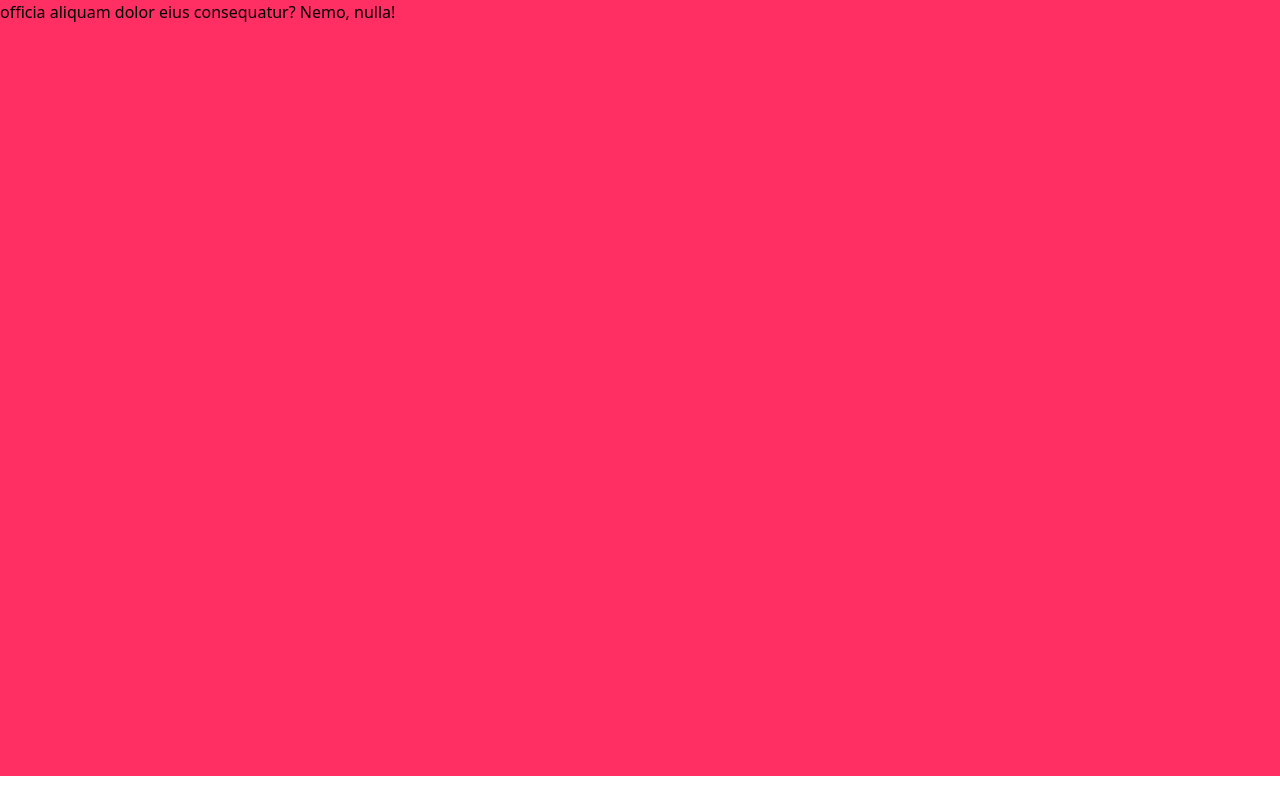
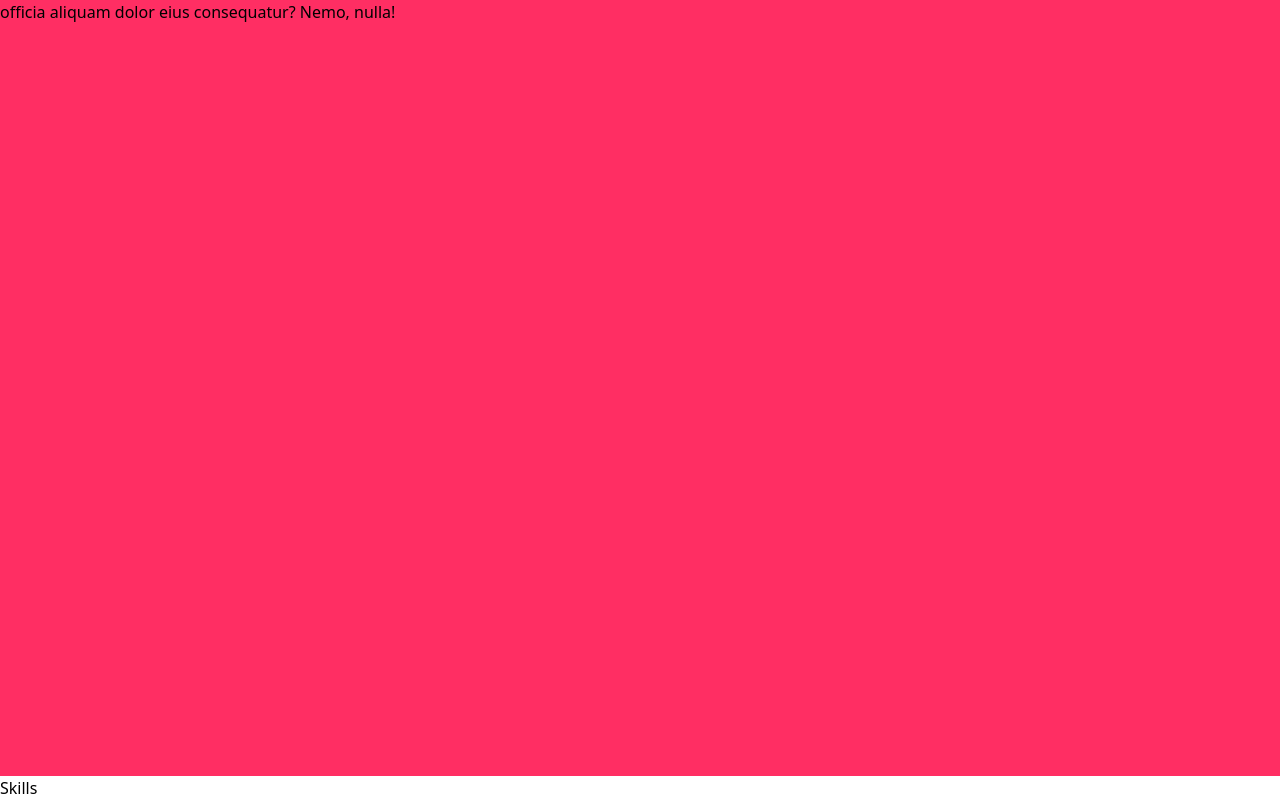
Before and after one commit to DSQL-MONGKEY/Dportfolio-v1, a React (Vite) app: page / in a window 1280 px wide. Shown: the part 824-1624 px from the top of the page. Before the commit the page ends 1600 px from the top, so only its background shows below. Built offline with nearby package versions, Linux system fonts and the light colour scheme.

Commit message:
feat<App: add Skill container to be render

```diff
--- a/src/App.tsx
+++ b/src/App.tsx
@@ -2,6 +2,7 @@ import About from "@container/About"
 import Navbar from "./components/Navbar"
 import { useState } from "react"
 import Hero from "@container/Hero"
+import Skills from "@container/Skills"
 
 function App() {
   const [darkTheme, setDarkTheme] = useState(false)
@@ -12,6 +13,7 @@ function App() {
         <Navbar darkTheme={darkTheme} setDarkTheme={setDarkTheme} />
         <Hero/>
         <About/>
+        <Skills/>
       </div>
     </section>
   )
```
